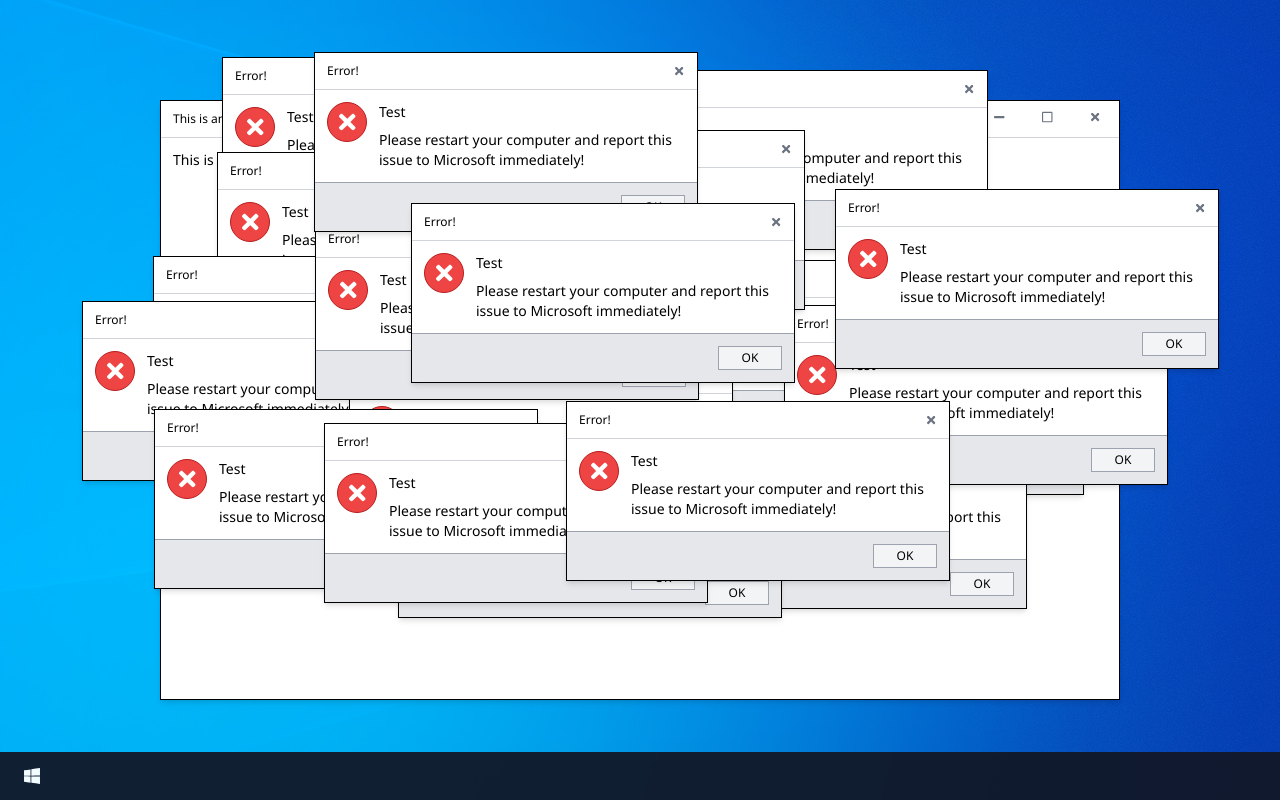
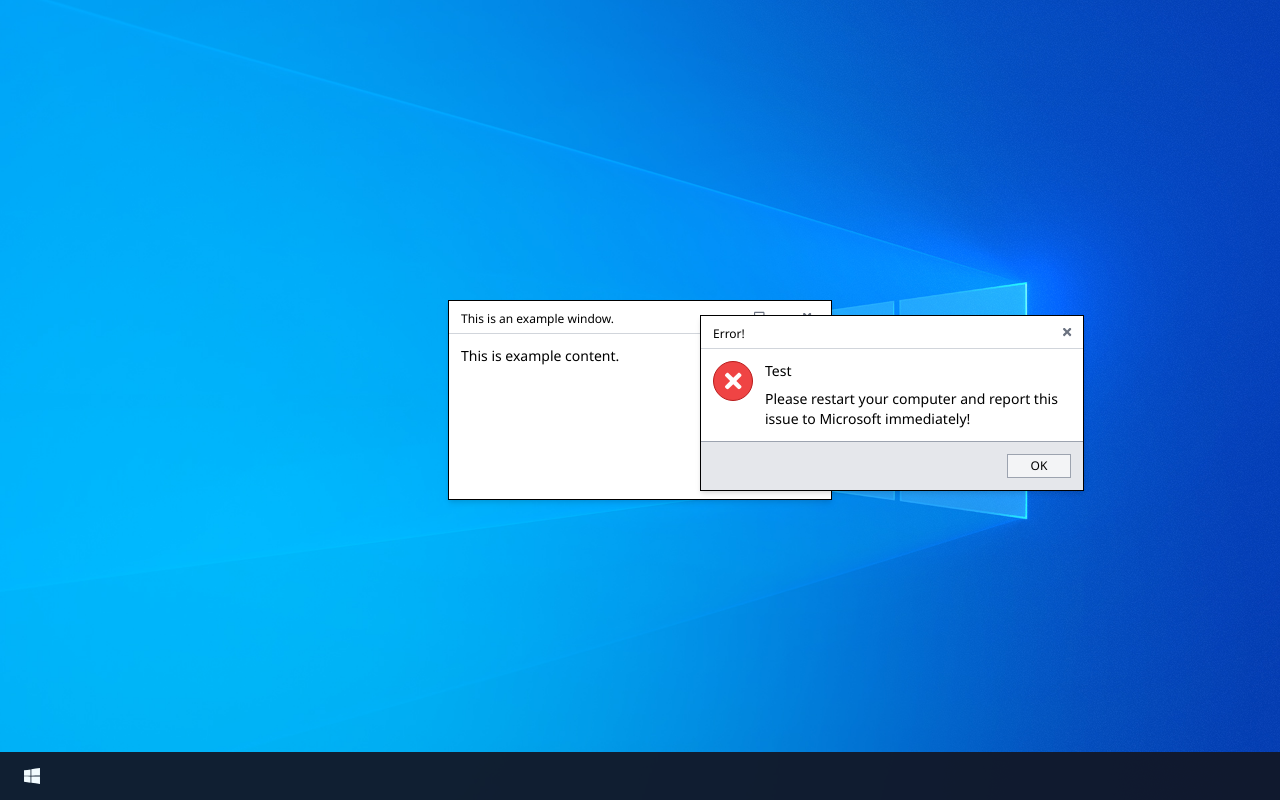
Before and after one commit to nfrostdev/windows-super-duper-edition, a Vue app: page / in a window 1280 px wide. Built offline with nearby package versions, Linux system fonts and the light colour scheme.

Commit message:
window maximizing and drag area change

```diff
--- a/src/components/Windows/Window.vue
+++ b/src/components/Windows/Window.vue
@@ -2,16 +2,17 @@
   <div class="window" ref="window"
        @mousedown="focusWindow"
        :class="{'window--regular': hasSizeControls}">
-    <div class="window__top" ref="windowTop"
-         @mousedown="movementEnabled = true"
-         @mousemove="modifyMessagePosition($event)">
-      <div class="window__title">{{ title }}</div>
+    <div class="window__top" ref="windowTop">
+      <div class="window__title"
+           @mousedown="movementEnabled = true"
+           @mousemove="modifyMessagePosition($event)">{{ title }}
+      </div>
       <div class="window__controls">
         <div v-if="hasSizeControls" class="window__size-controls">
           <button class="window__size-control" @click="close">
             <font-awesome-icon icon="minus"/>
           </button>
-          <button class="window__size-control">
+          <button class="window__size-control" @click="maximize">
             <font-awesome-icon :icon="{prefix: 'far', iconName: 'square'}"/>
           </button>
           <button class="window__size-control window__close" @click="close">
@@ -61,7 +62,12 @@
   },
   data() {
     return {
-      movementEnabled: false
+      movementEnabled: false,
+      isMaximized: false,
+      storedWidth: null,
+      storedHeight: null,
+      storedTop: null,
+      storedLeft: null
     }
   },
   methods: {
@@ -90,6 +96,27 @@
         this.$refs.window.style.top = yCoord - (this.$refs.windowTop.offsetHeight / 2) + 'px';
       }
     },
+    maximize() {
+      const component = this.$refs.window;
+      if (this.isMaximized) {
+        component.style.width = this.storedWidth;
+        component.style.height = this.storedHeight;
+        component.style.top = this.storedTop;
+        component.style.left = this.storedLeft;
+        this.isMaximized = false;
+      } else {
+        this.storedWidth = component.offsetWidth + 'px';
+        this.storedHeight = component.offsetHeight + 'px';
+        this.storedTop = component.style.top;
+        this.storedLeft = component.style.left;
+
+        component.style.width = '100%';
+        component.style.height = window.innerHeight - document.querySelector('.taskbar').offsetHeight + 'px';
+        component.style.top = 0;
+        component.style.left = 0;
+        this.isMaximized = true;
+      }
+    },
     close() {
       this.$el.remove();
     },
@@ -114,34 +141,34 @@
 
 <style lang="scss">
 .window {
-  @apply fixed flex top-auto right-auto bottom-auto left-auto flex-col bg-white shadow-md border border-black z-50 w-96;
+  @apply fixed flex flex-col bg-white shadow-md border border-black z-50 w-96;
 
   &--regular {
-    min-width: 75%;
-    min-height: 75%;
+    min-width: 25%;
+    min-height: 25%;
   }
 
   &__top {
-    @apply flex justify-start items-start text-xs leading-none w-full;
+    @apply flex justify-start items-start text-xs leading-none w-full h-8;
   }
 
   &__title {
-    @apply m-3;
+    @apply p-3 flex-grow;
   }
 
   &__controls {
-    @apply flex justify-start items-start ml-auto;
+    @apply flex justify-start items-start ml-auto h-full h-8;
   }
 
   &__size-control {
-    @apply flex justify-center w-12 h-8 items-center text-gray-500 mb-auto transition duration-200 ease-in-out cursor-default;
+    @apply flex justify-center w-12 h-8 h-full items-center text-gray-500 mb-auto transition duration-200 ease-in-out cursor-default;
 
     &s {
-      @apply flex justify-start items-start;
+      @apply flex justify-start items-start h-8;
     }
 
     &--square {
-      @apply h-9 w-9;
+      @apply w-8;
     }
 
     &:hover {
--- a/src/views/Home.vue
+++ b/src/views/Home.vue
@@ -5,24 +5,6 @@
       <div>This is example content.</div>
     </window>
 
-    <error-message content="Test" />
-    <error-message content="Test" />
-    <error-message content="Test" />
-    <error-message content="Test" />
-    <error-message content="Test" />
-    <error-message content="Test" />
-    <error-message content="Test" />
-    <error-message content="Test" />
-    <error-message content="Test" />
-    <error-message content="Test" />
-    <error-message content="Test" />
-    <error-message content="Test" />
-    <error-message content="Test" />
-    <error-message content="Test" />
-    <error-message content="Test" />
-    <error-message content="Test" />
-    <error-message content="Test" />
-    <error-message content="Test" />
     <error-message content="Test" />
   </div>
 </template>
```
